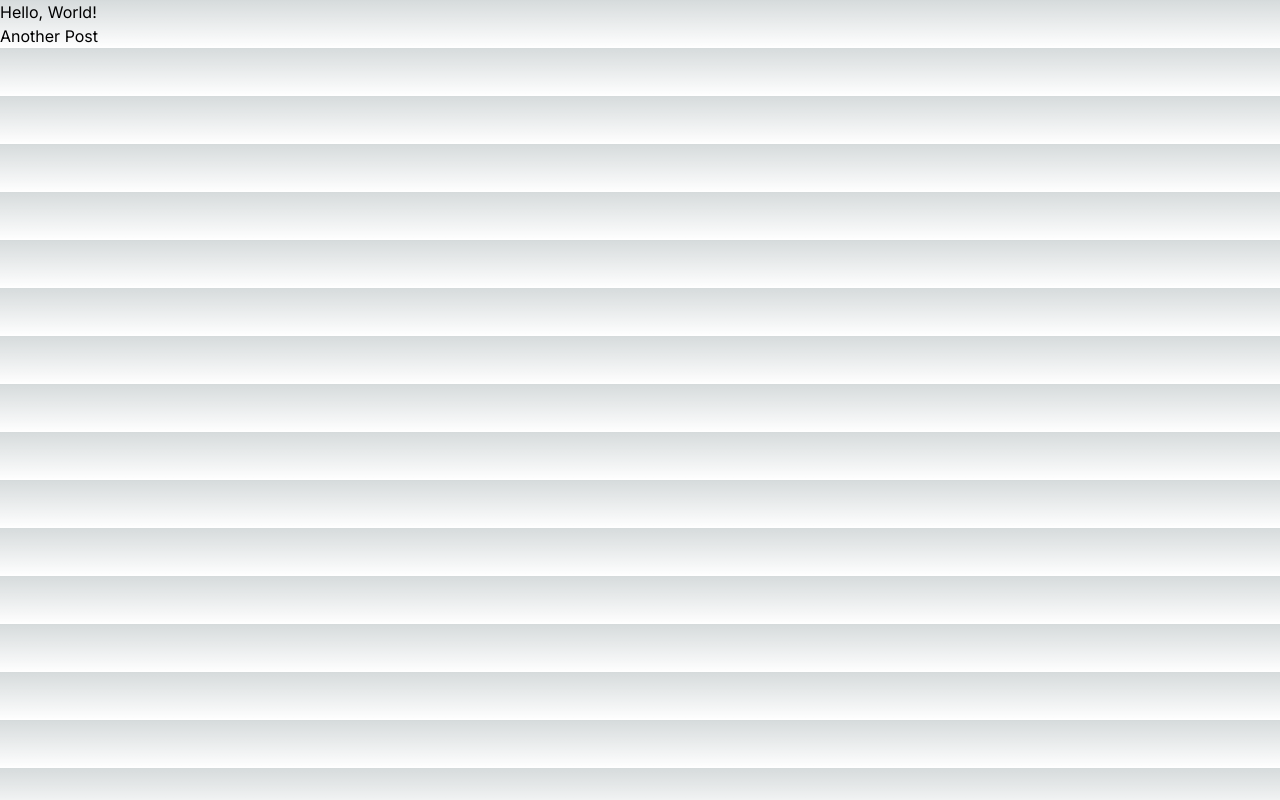
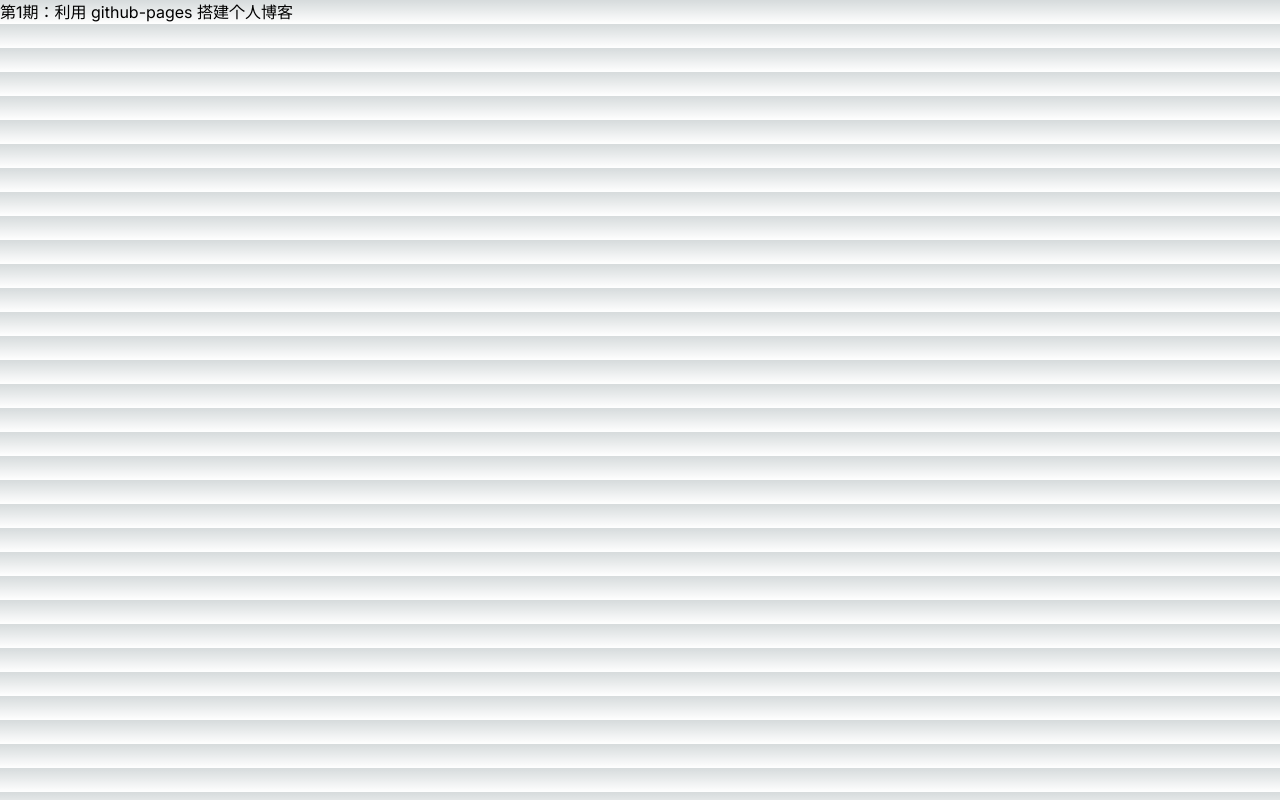
Before and after one commit to r2099c2/r2099c2.github.io, a Next.js app: page / in a window 1280 px wide. Built offline with nearby package versions, Linux system fonts and the light colour scheme.

Commit message:
feat: 首页展示 post title

```diff
--- a/app/page.tsx
+++ b/app/page.tsx
@@ -1,19 +1,18 @@
 import { getPosts } from '@/utils/tools';
 
 export default async function Home() {
-  const posts = await getPosts();
+  const { posts } = await getPosts();
   console.log('🚀 ~ Home ~ posts:', posts);
 
   return (
     <main>
       {/* 列表 */}
       <ul>
-        <li>
-          <a href="/posts/hello-world">Hello, World!</a>
-        </li>
-        <li>
-          <a href="/posts/another-post">Another Post</a>
-        </li>
+        {posts.map((post) => (
+          <li key={post.slug}>
+            <a href={`/posts/${post.slug}`}>{post.title}</a>
+          </li>
+        ))}
       </ul>
     </main>
   );
```
